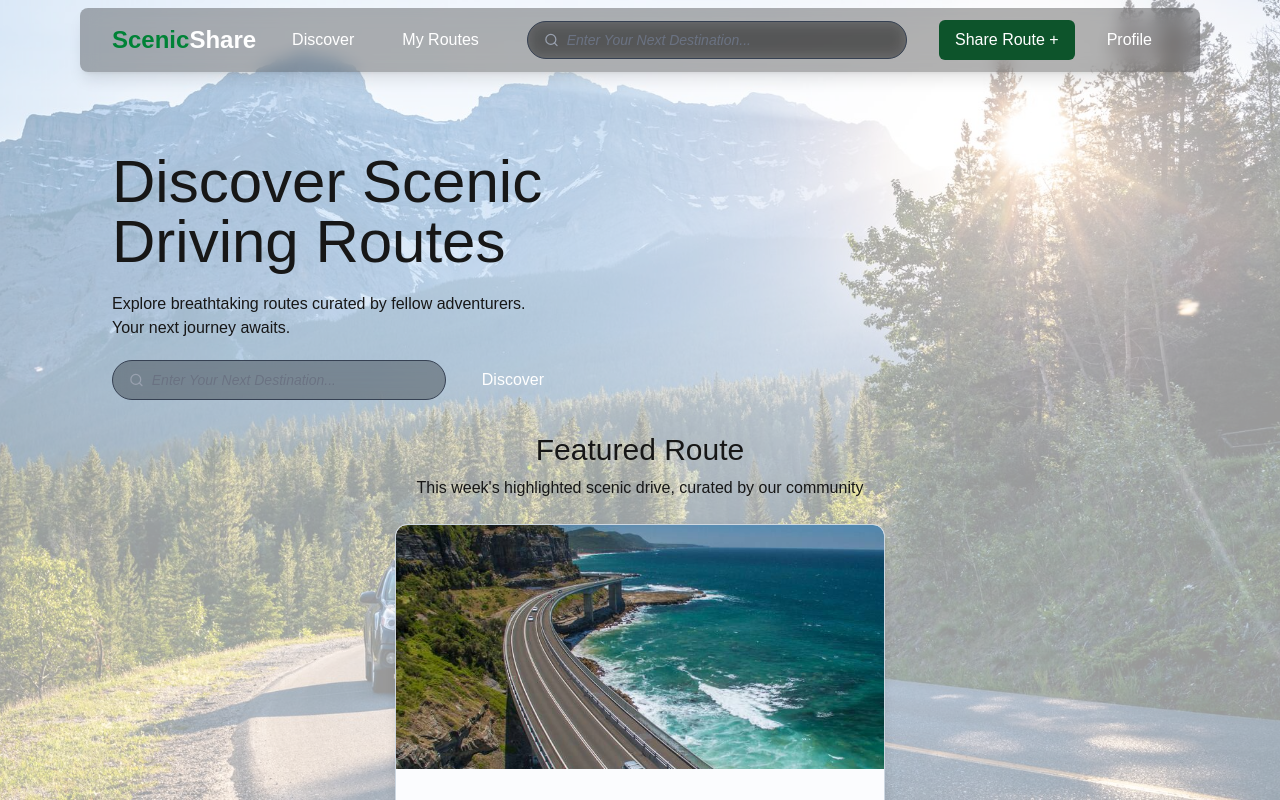
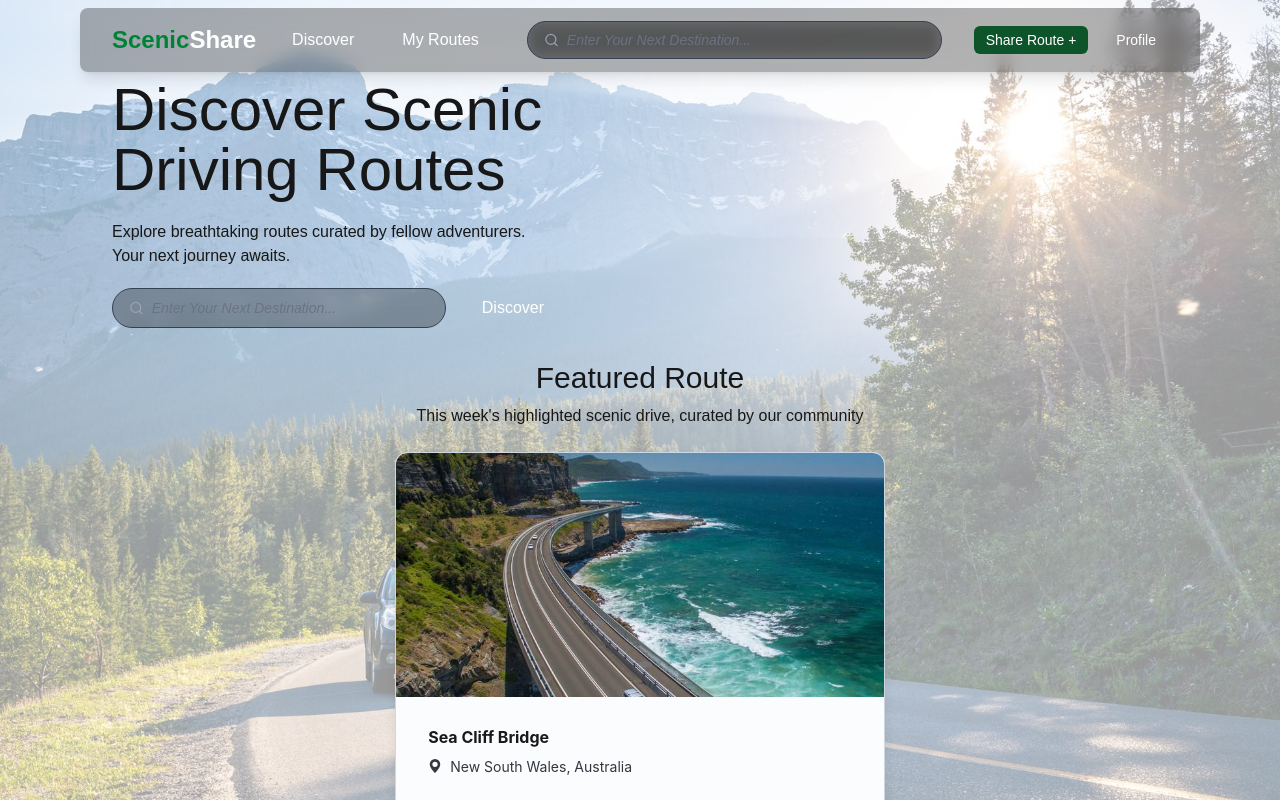
Before and after one commit to JohnL0919/ScenicShare, a Next.js app in the folder scenicshare-frontend/: page /landing-page in a window 1280 px wide. Shown: the top 800 px of the page. Built offline with nearby package versions, Linux system fonts and the light colour scheme.

Commit message:
updated button + navBar responsiveness

```diff
--- a/scenicshare-frontend/src/app/landing-page/components/Button.tsx
+++ b/scenicshare-frontend/src/app/landing-page/components/Button.tsx
@@ -1,14 +1,24 @@
+import { ReactNode } from "react";
+
 interface ButtonProps {
-  text: string;
+  text: string | ReactNode;
   variant?: "primary" | "secondary";
+  size?: "normal" | "compact";
   onClick?: () => void;
 }
 
-const Button = ({ text, variant = "secondary", onClick }: ButtonProps) => {
+const Button = ({
+  text,
+  variant = "secondary",
+  size = "normal",
+  onClick,
+}: ButtonProps) => {
   return (
     <button
       onClick={onClick}
-      className={`px-4 py-2 rounded-md font-medium transition-all duration-200 ${
+      className={`rounded-md font-medium transition-all duration-200 ${
+        size === "compact" ? "px-3 py-1 text-sm" : "px-4 py-2"
+      } ${
         variant === "primary"
           ? "bg-green-900 hover:bg-green-800 text-white"
           : "text-white hover:text-green-700 hover:bg-black/20"
--- a/scenicshare-frontend/src/app/landing-page/components/NavBar.tsx
+++ b/scenicshare-frontend/src/app/landing-page/components/NavBar.tsx
@@ -1,6 +1,6 @@
 "use client";
 
-import { useState } from "react";
+import { useState, useEffect } from "react";
 import Button from "./Button";
 import SearchBar from "./SearchBar";
 
@@ -8,35 +8,44 @@ export default function NavBar() {
   const [isOpen, setIsOpen] = useState(false);
 
   return (
-    <nav className="backdrop-blur-sm bg-black/30 rounded-lg shadow-lg mx-20 mt-2">
-      <div className="max-w-7xl mx-auto px-4 sm:px-6 lg:px-8">
+    <nav className="fixed top-0 left-0 right-0 z-50 backdrop-blur-sm bg-black/30 rounded-lg shadow-lg mx-2 sm:mx-4 md:mx-8 lg:mx-20 mt-2">
+      <div className="max-w-7xl mx-auto px-2 sm:px-4 lg:px-8">
         <div className="flex justify-between h-16 items-center">
           {/* Logo */}
           <div className="flex-shrink-0 flex items-center">
-            <h1 className="text-2xl font-bold text-white">
+            <h1 className="text-xl sm:text-2xl font-bold text-white">
               <span className="text-green-700">Scenic</span>Share
             </h1>
           </div>
 
           {/* Desktop Navigation */}
-          <div className="hidden md:flex md:items-center md:space-x-4 ml-5">
+          <div className="hidden lg:flex lg:items-center lg:space-x-3 xl:space-x-4 ml-2 xl:ml-5">
             <Button text="Discover" />
             <Button text="My Routes" />
           </div>
 
           {/* Search Bar */}
-          <div className="hidden md:block flex-grow mx-8">
+          <div className="hidden lg:block flex-grow mx-2 xl:mx-8">
             <SearchBar />
           </div>
 
           {/* Right Side Buttons */}
-          <div className="hidden md:flex md:items-center md:space-x-4">
-            <Button text="Share Route +" variant="primary" />
-            <Button text="Profile" />
+          <div className="hidden lg:flex lg:items-center lg:space-x-2 xl:space-x-4">
+            <Button
+              text={
+                <>
+                  <span className="xl:inline hidden">Share Route +</span>
+                  <span className="xl:hidden inline">Share +</span>
+                </>
+              }
+              variant="primary"
+              size="compact"
+            />
+            <Button text="Profile" size="compact" />
           </div>
 
           {/* Mobile menu button */}
-          <div className="md:hidden">
+          <div className="lg:hidden">
             <button
               onClick={() => setIsOpen(!isOpen)}
               className="inline-flex items-center justify-center p-2 rounded-md text-white hover:text-green-700 focus:outline-none"
@@ -80,7 +89,7 @@ export default function NavBar() {
 
       {/* Mobile menu, show/hide based on menu state. */}
       {isOpen && (
-        <div className="md:hidden">
+        <div className="lg:hidden">
           <div className="px-2 pt-2 pb-3 space-y-1 sm:px-3">
             <Button text="Discover" />
             <Button text="My Routes" />
@@ -88,7 +97,7 @@ export default function NavBar() {
             <div className="py-2">
               <SearchBar />
             </div>
-            <Button text="Share Route +" variant="primary" />
+            <Button text="Share +" variant="primary" />
             <Button text="Profile" />
           </div>
         </div>
```
